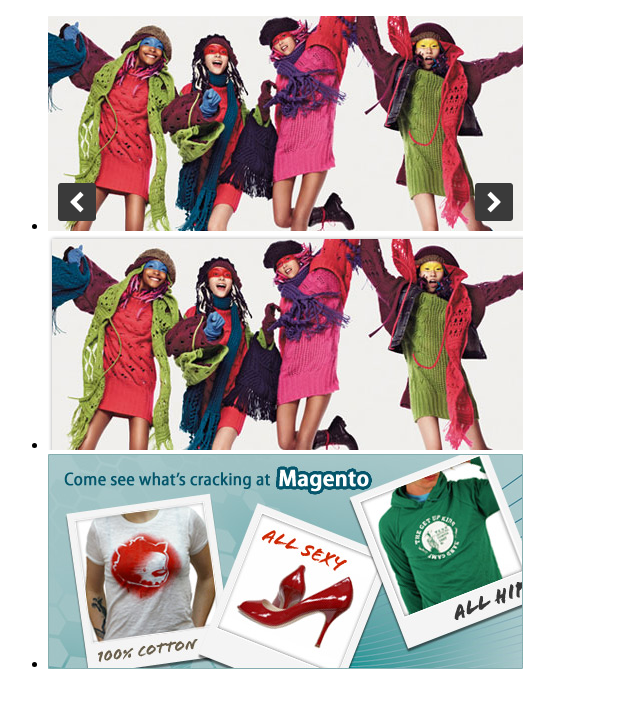
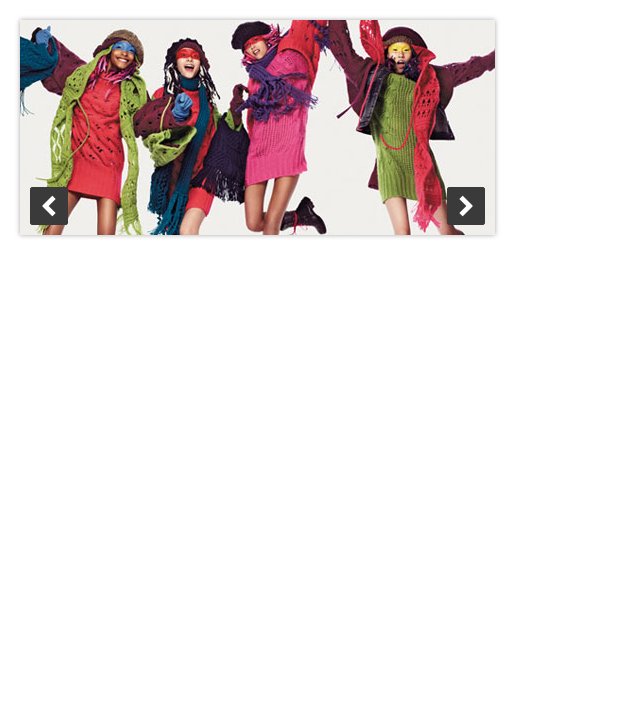
Before and after one commit to anxoret/listing, a plain HTML site: page listing.html in a window 1280 px wide. Shown: the whole page, without its empty margins (0-640 px from the left). Drawn offline with Linux system fonts and the light colour scheme.

Commit message:
End of basic layout of maket

```diff
--- a/listing.html
+++ b/listing.html
@@ -5,21 +5,31 @@
     <meta name="viewport" content="width=device-width, initial-scale=1.0">
     <meta http-equiv="X-UA-Compatible" content="ie=edge">
     <title>Listing</title>
+    <link rel="stylesheet" href="./css/style.css">
 </head>
 <body>
     <main class="main-content main-content_theme_original">
         <section class="slideshow slideshow_theme_original">
-            <ul class="slideshow__ul slideshow__ul_theme_original">
-                <li class="slideshow__li slideshow__li_theme_original">
-                    <img src="./img/banner-0.png" alt="banner-0">
-                </li>
-                <li class="slideshow__li slideshow__li_theme_original">
-                    <img src="./img/banner-1.png" alt="banner-1">
-                </li>
-                <li class="slideshow__li slideshow__li_theme_original">
-                    <img src="./img/banner-2.png" alt="banner-2">
-                </li>
-            </ul>
+            <div class="slideshow__container slideshow__container_theme_original">
+                <div class="slideshow__img-container slideshow__img-container_theme_original slideshow__img-container_show">
+                    <img class="slideshow__img slideshow__img_theme_original" src="./img/banner-0.png" alt="banner-0">
+                </div>
+                <div class="slideshow__img-container slideshow__img-container_theme_original">
+                    <img class="slideshow__img slideshow__img_theme_original" src="./img/banner-1.png" alt="banner-1">
+                </div>
+                <div class="slideshow__img-container slideshow__img-container_theme_original">
+                    <img class="slideshow__img slideshow__img_theme_original" src="./img/banner-2.png" alt="banner-2">
+                </div>
+                <div class="slideshow__img-container slideshow__img-container_theme_original">
+                    <img class="slideshow__img slideshow__img_theme_original" src="./img/banner-3.png" alt="banner-3">
+                </div>
+                <div class="slideshow__button slideshow__button_theme_original slideshow__button_left">
+                    <img src="./img/arrow-left.png" alt="arrow-left">
+                </div>
+                <div class="slideshow__button slideshow__button_theme_original slideshow__button_right">
+                    <img class="slideshow__img slideshow__img_theme_original" src="./img/arrow-left.png" alt="arrow-left">
+                </div>
+            </div>
         </section>
     </main>
 </body>
--- /dev/null
+++ b/scss/style.scss
@@ -0,0 +1,55 @@
+@import "variables";
+
+* {
+    padding: 0;
+	margin: 0;
+	border: 0;
+}
+
+.slideshow__container_theme_original {
+    position: relative;
+    height: 215px;
+    width: 475px;
+    margin: 20px;
+    overflow: hidden;
+    box-shadow: 0 0 5px rgba(0,0,0,0.35);
+}
+
+.slideshow__img-container_theme_original {
+    position: absolute;
+    top: 0;
+    left: 0;
+    width: 100%;
+    height: 100%;
+    opacity: 0;
+    z-index: 1;
+    transition: opacity 1s;
+}
+
+.slideshow__img-container_show {
+    opacity: 1;
+    z-index: 2;
+}
+
+.slideshow__button_theme_original {
+    display: flex;
+    position: absolute;
+    bottom: 0;
+    margin: 10px;
+    width: 38px;
+    height: 38px;
+    justify-content: center;
+    align-items: center;
+    border-radius: 3px;
+    background-color: $buttonBackgroundColor;
+    z-index: 3;
+}
+
+.slideshow__button_left {
+    left: 0;
+}
+
+.slideshow__button_right {
+    right: 0;
+    transform: rotate(180deg);
+}
--- /dev/null
+++ b/scss/variables.scss
@@ -0,0 +1 @@
+$buttonBackgroundColor: #3a3a3a;
```
Also changed, not shown: css/style.css (added), img/arrow-left.png (added), img/banner-3.png (added), test for front-end developer-assets/фото.png, 1 other file.
